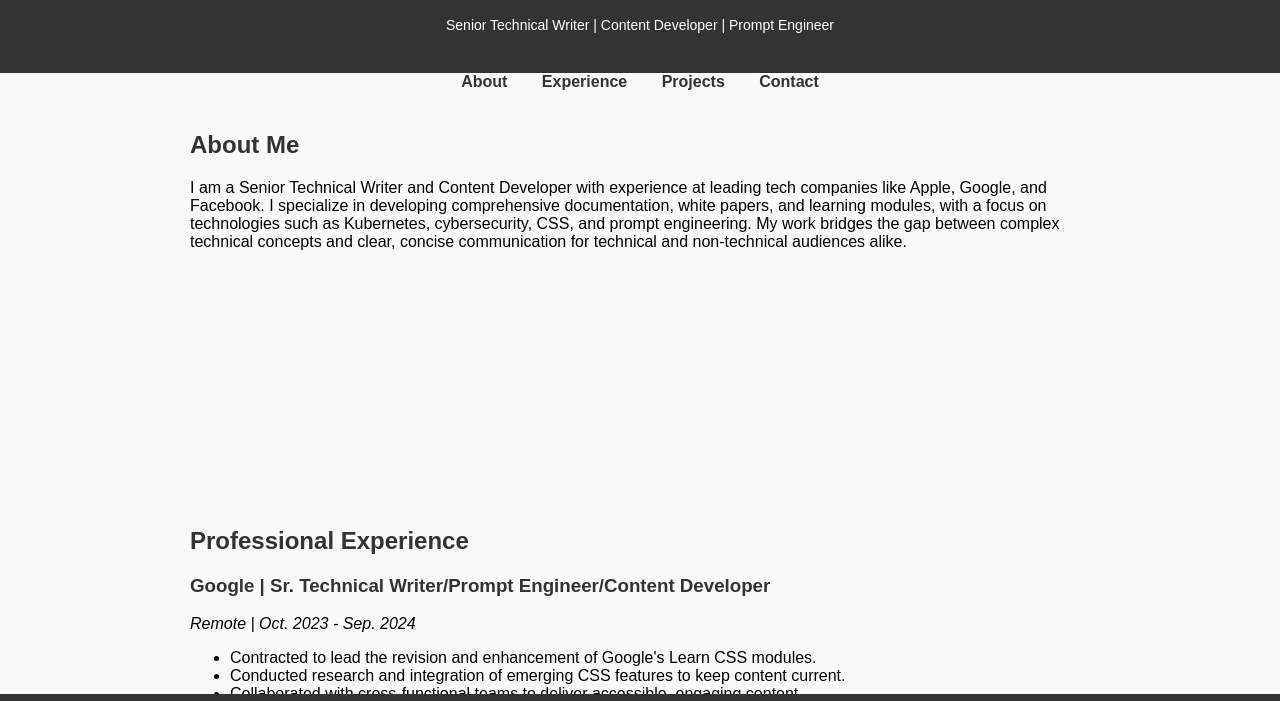
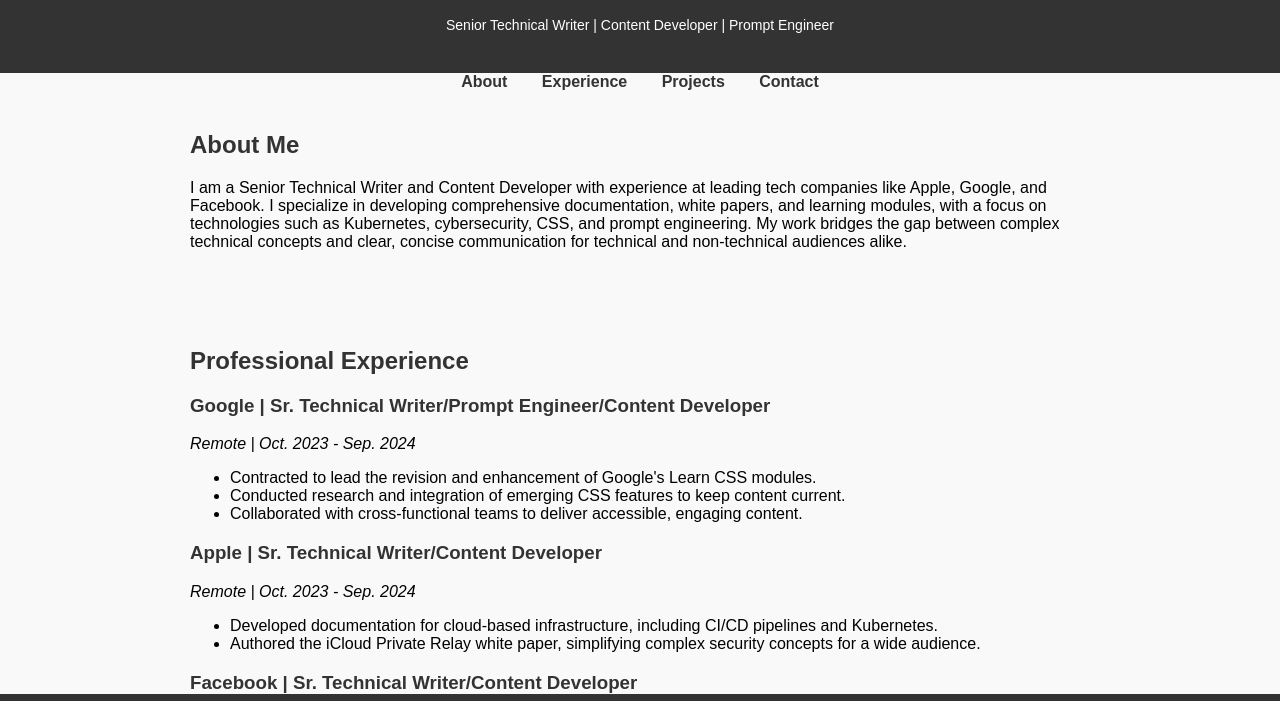
Before and after one commit to ibmgeek/portfolio, a plain HTML site: page index.html in a window 1280 px wide. Shown: the part 68-769 px from the top of the page. Drawn offline with Linux system fonts and the light colour scheme.

Commit message:
Update index.html

```diff
--- a/index.html
+++ b/index.html
@@ -40,7 +40,7 @@
             padding: 20px;
             max-width: 900px;
             margin: 0 auto;
-            margin-bottom: 200px;
+            margin-bottom: 20px;
         }
         h2 {
             color: #333;
```
